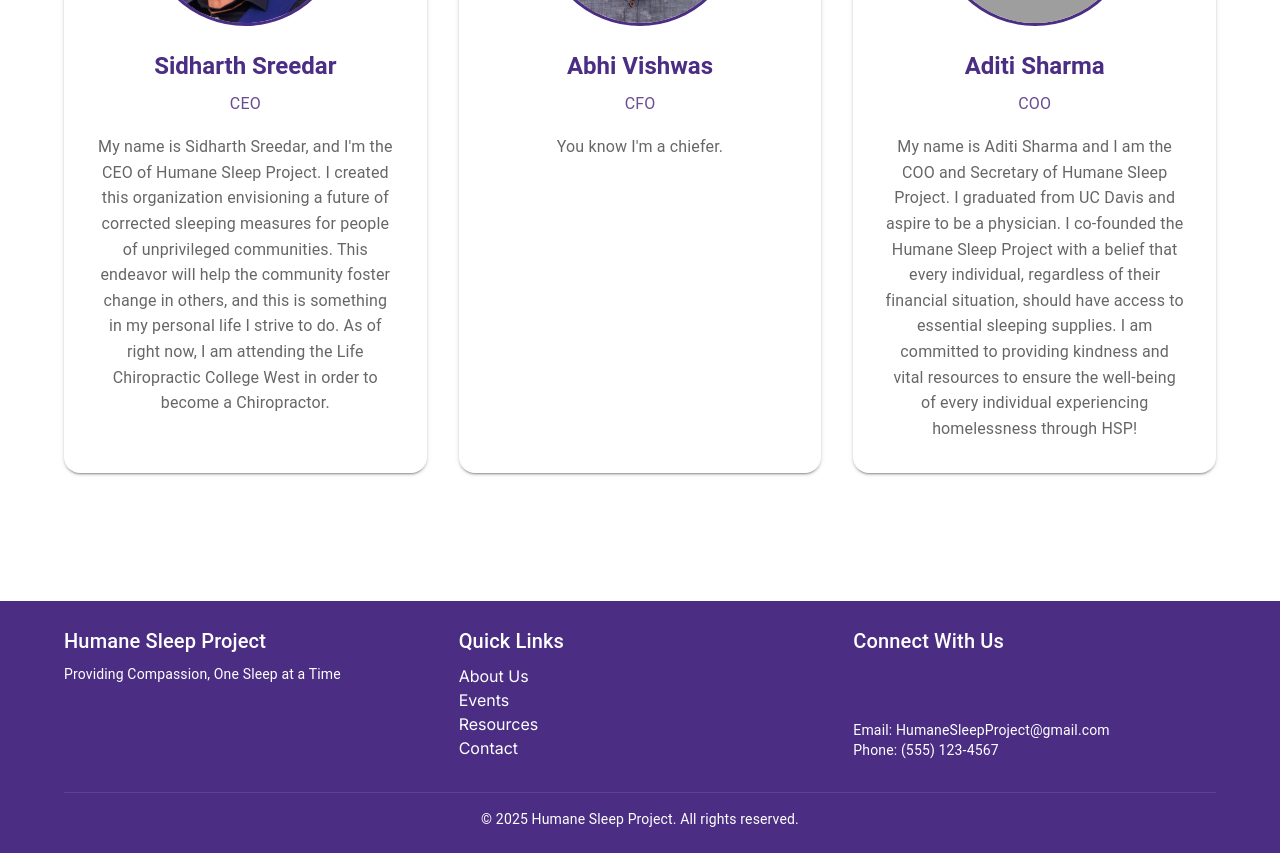
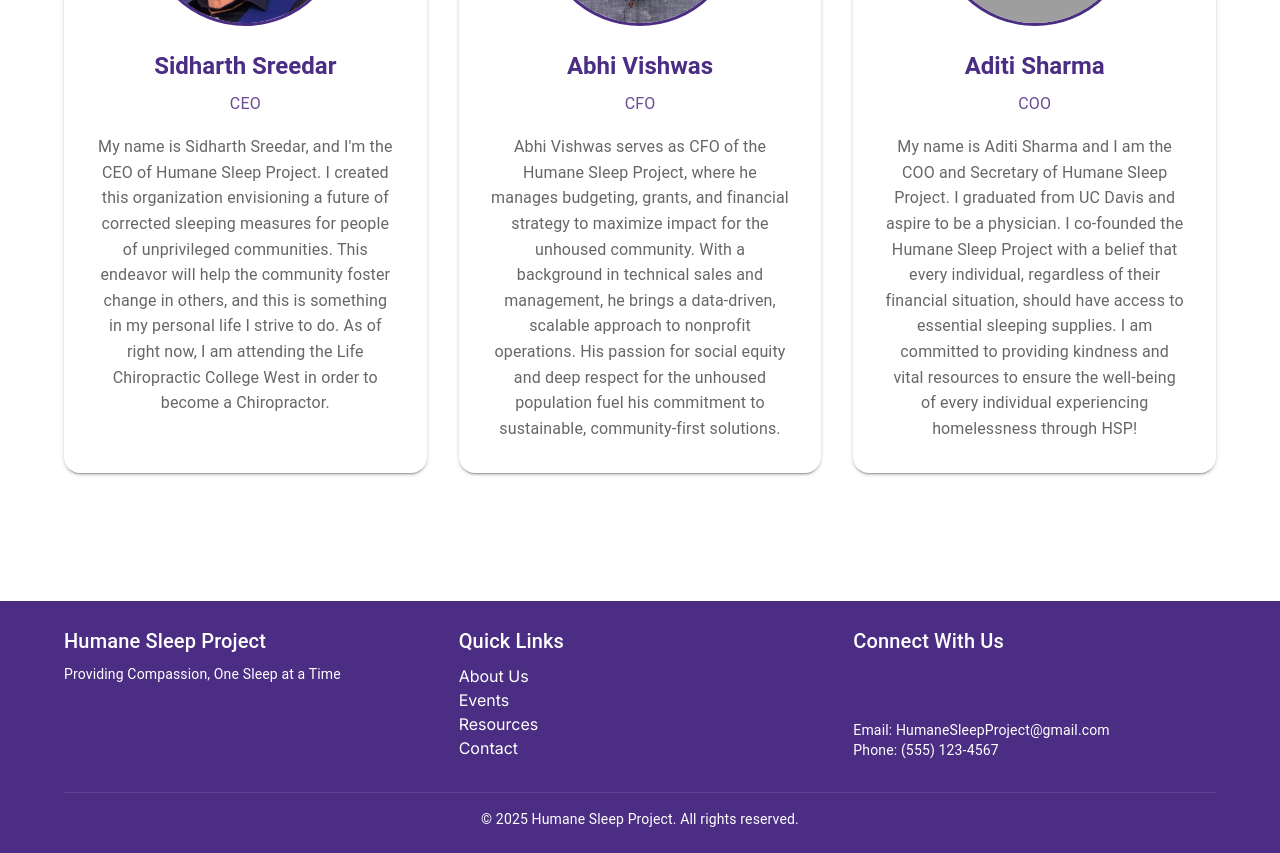
Before and after one commit to HumaneSleepProject/humane-sleep-project, a Next.js app: page /about in a window 1280 px wide. Shown: the part 980-1833 px from the top of the page. Built offline with nearby package versions, Linux system fonts and the light colour scheme; grey boxes are pictures that could not be loaded; some icons are missing.

Commit message:
Updated bio and mission statement
Added bio for abhi and brief mission statement on homepage

```diff
--- a/src/app/about/page.tsx
+++ b/src/app/about/page.tsx
@@ -21,7 +21,7 @@ const teamMembers: TeamMember[] = [
     name: "Abhi Vishwas",
     role: "CFO",
     image: "/team/abhi_pic.jpg",
-    bio: "You know I'm a chiefer."
+    bio: "Abhi Vishwas serves as CFO of the Humane Sleep Project, where he manages budgeting, grants, and financial strategy to maximize impact for the unhoused community. With a background in technical sales and management, he brings a data-driven, scalable approach to nonprofit operations. His passion for social equity and deep respect for the unhoused population fuel his commitment to sustainable, community-first solutions."
   },
   {
     name: "Aditi Sharma",
--- a/src/app/page.tsx
+++ b/src/app/page.tsx
@@ -98,7 +98,7 @@ export default function Home() {
             Our Mission
           </h2>
           <p className="text-responsive text-gray-600 max-w-3xl mx-auto mb-12">
-            We are committed to promoting healthy sleep habits and raising awareness about the importance of quality sleep for overall well-being.
+            To help as many homeless individuals as possible through compassion, connection, and sustained support, recognizing the importance of dignity, safety, and empowerment in their journey toward stability.
           </p>
           <div className="mt-8">
             <ImageMasonry images={sampleImages} />
--- a/src/app/partners/page.tsx
+++ b/src/app/partners/page.tsx
@@ -8,7 +8,7 @@ const partners = [
   { name: 'Movement Lab Chiropractic', logo: '/partners/movement_lab.png' },
   { name: 'Livermore Symphony', logo: '/partners/livermore_symphony.jpg' },
   { name: 'Cornerstone Church', logo: '/partners/cornerstone_church.png' },
-  { name: 'Shepherds Gate', logo: '/partners/shepherds_gate.jpg' },
+  { name: 'Shepherd\'s Gate', logo: '/partners/shepherds_gate.jpg' },
 ];
 
 
```
